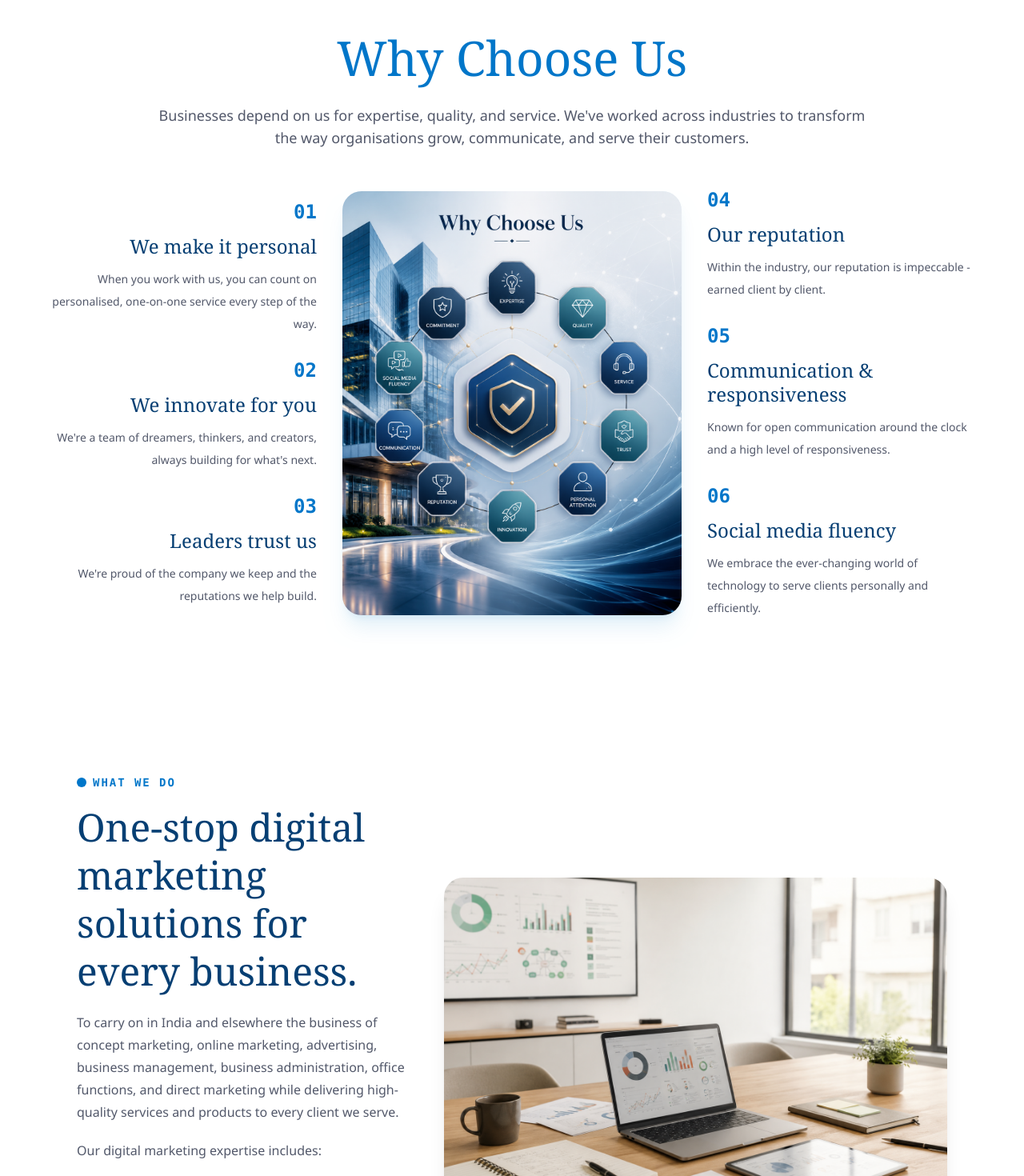
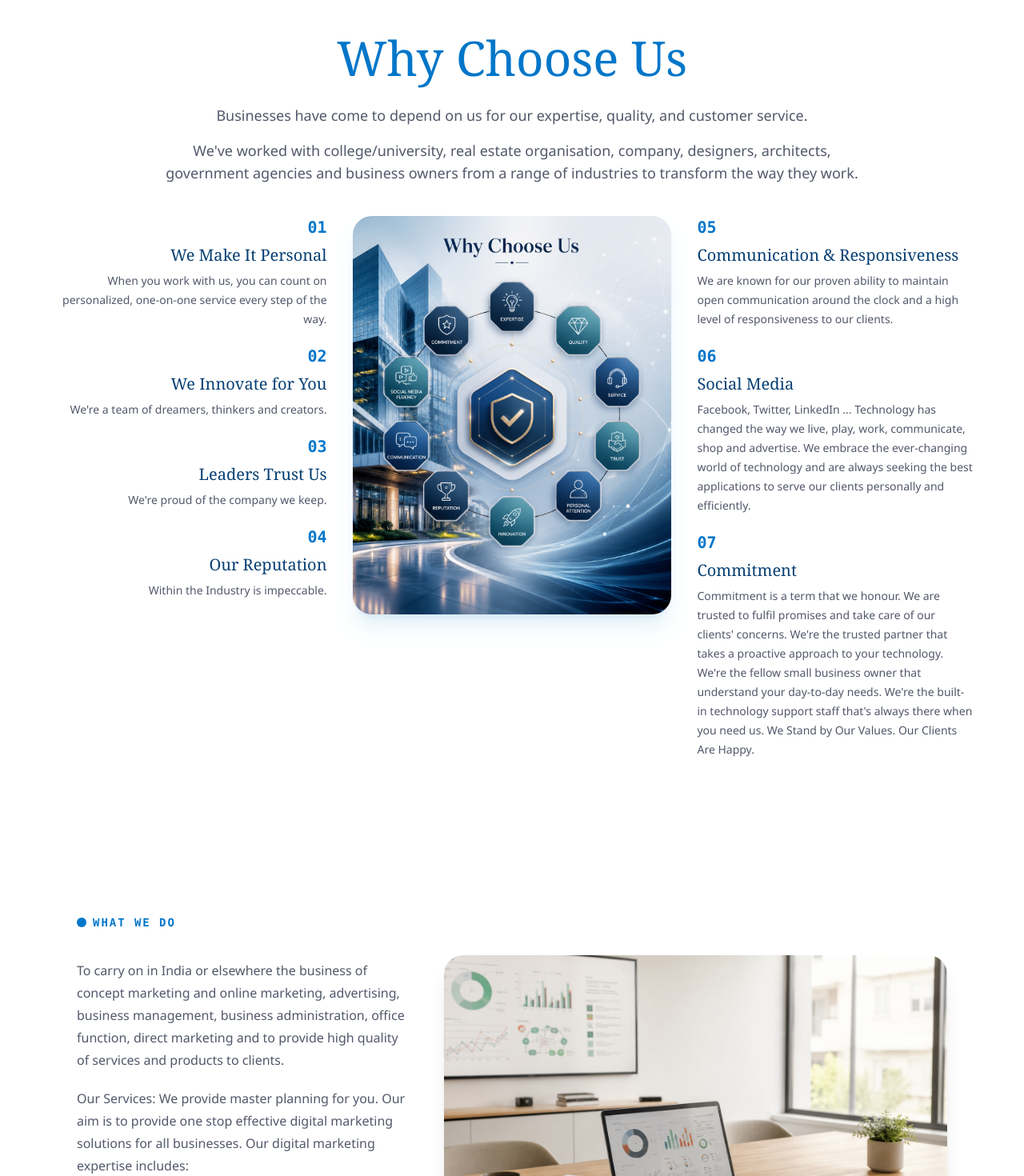
Before and after one commit to Abhishekabhi-byte/Vidi-Math-Digital-Services, a Next.js app: page / in a window 1280 px wide. Shown: the part 2880-4350 px from the top of the page at 80% size. Built offline with nearby package versions, Linux system fonts and the light colour scheme.

Commit message:
Added new changes with correct write up

```diff
--- a/app/page.tsx
+++ b/app/page.tsx
@@ -11,7 +11,6 @@ import {
 import Reveal from "@/components/Reveal";
 import {
   businessDevStrategies,
-  clients,
   company,
   divisions,
   growthAreas,
@@ -26,6 +25,24 @@ const serviceStrip = [
   "Business Management",
   "Direct Marketing",
   "Digital Solutions",
+];
+
+const testimonials = [
+  {
+    name: "Laxmi Mahato",
+    quote:
+      "Exceptional business development insights. Your team's dedication to fostering opportunities has been a game-changer for our company.",
+  },
+  {
+    name: "Manab Kumar",
+    quote:
+      "Remarkable impact! Your innovative financial planning and business development strategies transformed our path, leading to sustained growth.",
+  },
+  {
+    name: "Nisha Sharma",
+    quote:
+      "Business development strategies exceeded expectations, driving growth and ensuring sustained success. Truly an impactful partnership.",
+  },
 ];
 
 const homeImages = {
@@ -193,25 +210,29 @@ export default function Home() {
                 Why Choose Us
               </h2>
               <p className="mt-5 text-base leading-7 text-text-muted sm:text-lg">
-                Businesses depend on us for expertise, quality, and service. We&apos;ve worked
-                across industries to transform the way organisations grow, communicate, and serve
-                their customers.
+                Businesses have come to depend on us for our expertise, quality, and customer
+                service.
+              </p>
+              <p className="mt-4 text-base leading-7 text-text-muted sm:text-lg">
+                We&apos;ve worked with college/university, real estate organisation, company,
+                designers, architects, government agencies and business owners from a range of
+                industries to transform the way they work.
               </p>
             </div>
           </Reveal>
 
-          <div className="mt-12 grid gap-8 lg:grid-cols-[0.9fr_1.15fr_0.9fr] lg:items-center">
-            <div className="grid gap-7 lg:text-right">
-              {whyChooseUs.slice(0, 3).map((item, index) => (
+          <div className="mt-10 grid gap-8 lg:grid-cols-[0.95fr_1.1fr_0.95fr] lg:items-start">
+            <div className="grid gap-5 lg:text-right">
+              {whyChooseUs.slice(0, 4).map((item, index) => (
                 <Reveal key={item.title} delay={index * 0.04}>
-                  <div className="space-y-3">
-                    <p className="font-mono text-2xl font-bold text-[#0076c9]">
+                  <div className="space-y-2">
+                    <p className="font-mono text-xl font-bold text-[#0076c9]">
                       {String(index + 1).padStart(2, "0")}
                     </p>
-                    <h3 className="font-display text-2xl leading-tight text-[#063f73]">
+                    <h3 className="font-display text-xl leading-tight text-[#063f73]">
                       {item.title}
                     </h3>
-                    <p className="text-sm leading-7 text-text-muted">{item.body}</p>
+                    <p className="text-sm leading-6 text-text-muted">{item.body}</p>
                   </div>
                 </Reveal>
               ))}
@@ -230,19 +251,19 @@ export default function Home() {
               </div>
             </Reveal>
 
-            <div className="grid gap-7">
-              {whyChooseUs.slice(3, 6).map((item, index) => {
-                const number = index + 4;
+            <div className="grid gap-5">
+              {whyChooseUs.slice(4, 7).map((item, index) => {
+                const number = index + 5;
                 return (
                   <Reveal key={item.title} delay={number * 0.04}>
-                    <div className="space-y-3">
-                      <p className="font-mono text-2xl font-bold text-[#0076c9]">
+                    <div className="space-y-2">
+                      <p className="font-mono text-xl font-bold text-[#0076c9]">
                         {String(number).padStart(2, "0")}
                       </p>
-                      <h3 className="font-display text-2xl leading-tight text-[#063f73]">
+                      <h3 className="font-display text-xl leading-tight text-[#063f73]">
                         {item.title}
                       </h3>
-                      <p className="text-sm leading-7 text-text-muted">{item.body}</p>
+                      <p className="text-sm leading-6 text-text-muted">{item.body}</p>
                     </div>
                   </Reveal>
                 );
@@ -258,12 +279,19 @@ export default function Home() {
             <Reveal>
               <div>
                 <SectionKicker>What we do</SectionKicker>
-                <h2 className="font-display text-3xl leading-tight sm:text-5xl">
-                  One-stop digital marketing solutions for every business.
-                </h2>
-                <p className="mt-5 text-base leading-7 text-text-muted">{company.mission}</p>
+                {/* <h2 className="font-display text-3xl leading-tight sm:text-5xl">
+                  What We Do
+                </h2> */}
                 <p className="mt-5 text-base leading-7 text-text-muted">
-                  Our digital marketing expertise includes:
+                  To carry on in India or elsewhere the business of concept marketing and online
+                  marketing, advertising, business management, business administration, office
+                  function, direct marketing and to provide high quality of services and products to
+                  clients.
+                </p>
+                <p className="mt-5 text-base leading-7 text-text-muted">
+                  Our Services: We provide master planning for you. Our aim is to provide one stop
+                  effective digital marketing solutions for all businesses. Our digital marketing
+                  expertise includes:
                 </p>
                 <ul className="mt-4 list-disc space-y-1 pl-5 text-sm text-text-muted">
                   {quickLinks.map((link) => (
@@ -314,7 +342,7 @@ export default function Home() {
                   href={`https://${division.url}`}
                   target="_blank"
                   rel="noreferrer"
-                  className="group block overflow-hidden rounded-2xl bg-white shadow-sm transition hover:-translate-y-1 hover:shadow-xl"
+                  className="group flex h-full flex-col overflow-hidden rounded-2xl bg-white shadow-sm transition hover:-translate-y-1 hover:shadow-xl"
                 >
                   <div className="relative aspect-[16/10]">
                     <Image
@@ -326,9 +354,11 @@ export default function Home() {
                       className="object-cover"
                     />
                   </div>
-                  <div className="p-6">
+                  <div className="flex flex-1 flex-col p-6">
                     <h3 className="font-display text-3xl">{division.name}</h3>
-                    <p className="mt-3 text-sm leading-6 text-text-muted">{division.description}</p>
+                    <p className="mt-3 flex-1 text-sm leading-6 text-text-muted">
+                      {division.description}
+                    </p>
                     <span className="mt-5 inline-flex items-center gap-2 font-mono text-sm text-[#0076c9]">
                       {division.url} <ArrowUpRight size={15} />
                     </span>
@@ -348,17 +378,16 @@ export default function Home() {
           </h2>
         </Reveal>
         <div className="mt-10 grid gap-6 md:grid-cols-3">
-          {clients.slice(0, 3).map((client, index) => (
-            <Reveal key={client} delay={index * 0.05}>
+          {testimonials.map((testimonial, index) => (
+            <Reveal key={testimonial.name} delay={index * 0.05}>
               <div className="h-full rounded-2xl bg-[#f3f7fb] p-8 text-center">
                 <div className="mx-auto flex h-20 w-20 items-center justify-center rounded-full bg-slate-300 text-white">
                   <BriefcaseBusiness size={34} />
                 </div>
-                <h3 className="mt-5 font-display text-xl text-[#0076c9]">{client}</h3>
                 <p className="mt-4 text-sm leading-6 text-text-muted">
-                  Businesses trust Vidi Meth for practical support, responsive communication, and
-                  strategies built around real growth.
+                  {testimonial.quote}
                 </p>
+                <h3 className="mt-5 font-display text-xl text-[#0076c9]">{testimonial.name}</h3>
               </div>
             </Reveal>
           ))}
--- a/data/content.ts
+++ b/data/content.ts
@@ -99,32 +99,32 @@ export const growthAreas = [
 
 export const whyChooseUs = [
   {
-    title: "We make it personal",
-    body: "When you work with us, you can count on personalised, one-on-one service every step of the way.",
+    title: "We Make It Personal",
+    body: "When you work with us, you can count on personalized, one-on-one service every step of the way.",
   },
   {
-    title: "We innovate for you",
-    body: "We're a team of dreamers, thinkers, and creators, always building for what's next.",
+    title: "We Innovate for You",
+    body: "We're a team of dreamers, thinkers and creators.",
   },
   {
-    title: "Leaders trust us",
-    body: "We're proud of the company we keep and the reputations we help build.",
+    title: "Leaders Trust Us",
+    body: "We're proud of the company we keep.",
   },
   {
-    title: "Our reputation",
-    body: "Within the industry, our reputation is impeccable - earned client by client.",
+    title: "Our Reputation",
+    body: "Within the Industry is impeccable.",
   },
   {
-    title: "Communication & responsiveness",
-    body: "Known for open communication around the clock and a high level of responsiveness.",
+    title: "Communication & Responsiveness",
+    body: "We are known for our proven ability to maintain open communication around the clock and a high level of responsiveness to our clients.",
   },
   {
-    title: "Social media fluency",
-    body: "We embrace the ever-changing world of technology to serve clients personally and efficiently.",
+    title: "Social Media",
+    body: "Facebook, Twitter, LinkedIn ... Technology has changed the way we live, play, work, communicate, shop and advertise. We embrace the ever-changing world of technology and are always seeking the best applications to serve our clients personally and efficiently.",
   },
   {
     title: "Commitment",
-    body: "We are trusted to fulfil promises and take care of our clients' concerns, every time.",
+    body: "Commitment is a term that we honour. We are trusted to fulfil promises and take care of our clients' concerns. We're the trusted partner that takes a proactive approach to your technology. We're the fellow small business owner that understand your day-to-day needs. We're the built-in technology support staff that's always there when you need us. We Stand by Our Values. Our Clients Are Happy.",
   },
 ];
 
```
Also changed, not shown: 1 other file (tests, documents, lock files or other folders).
